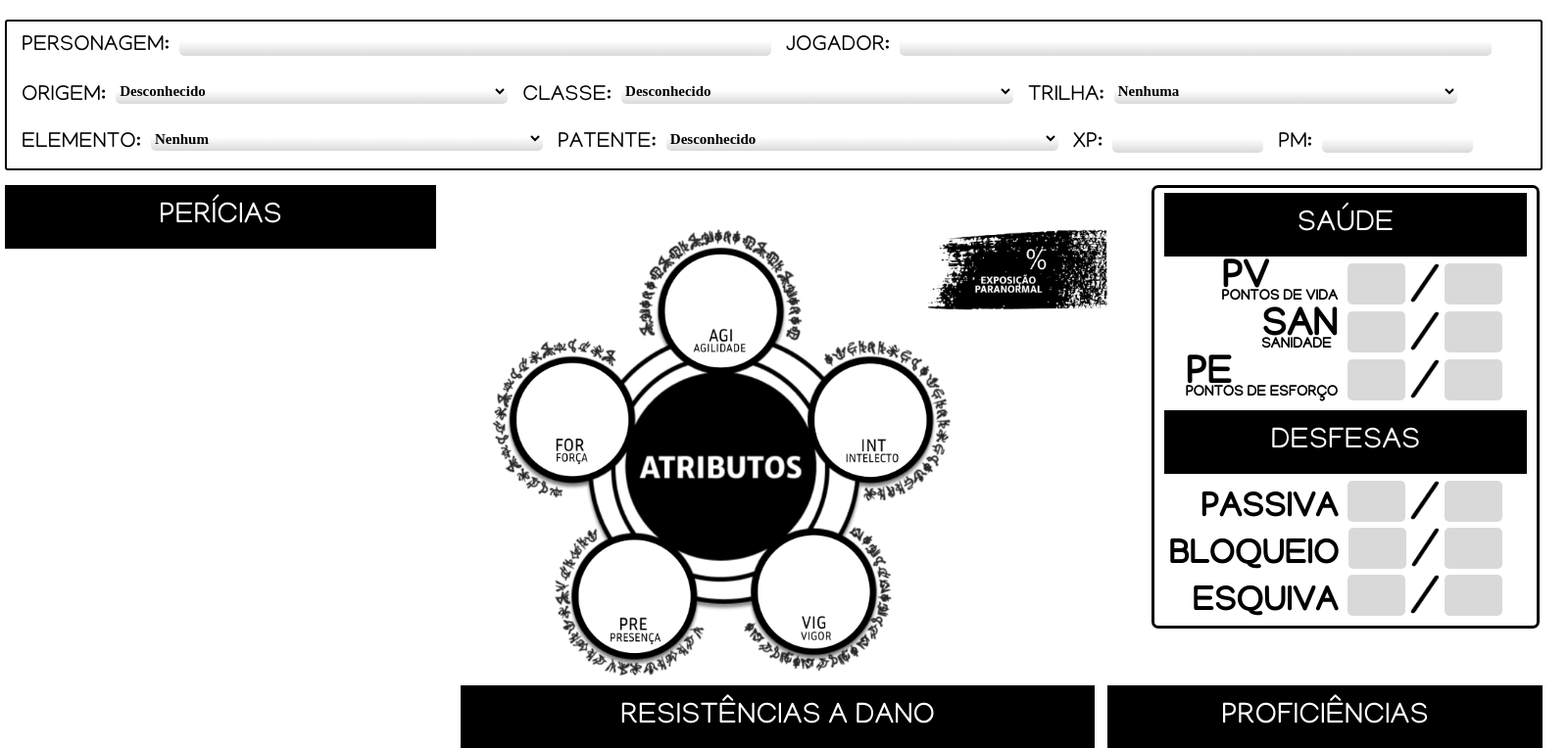
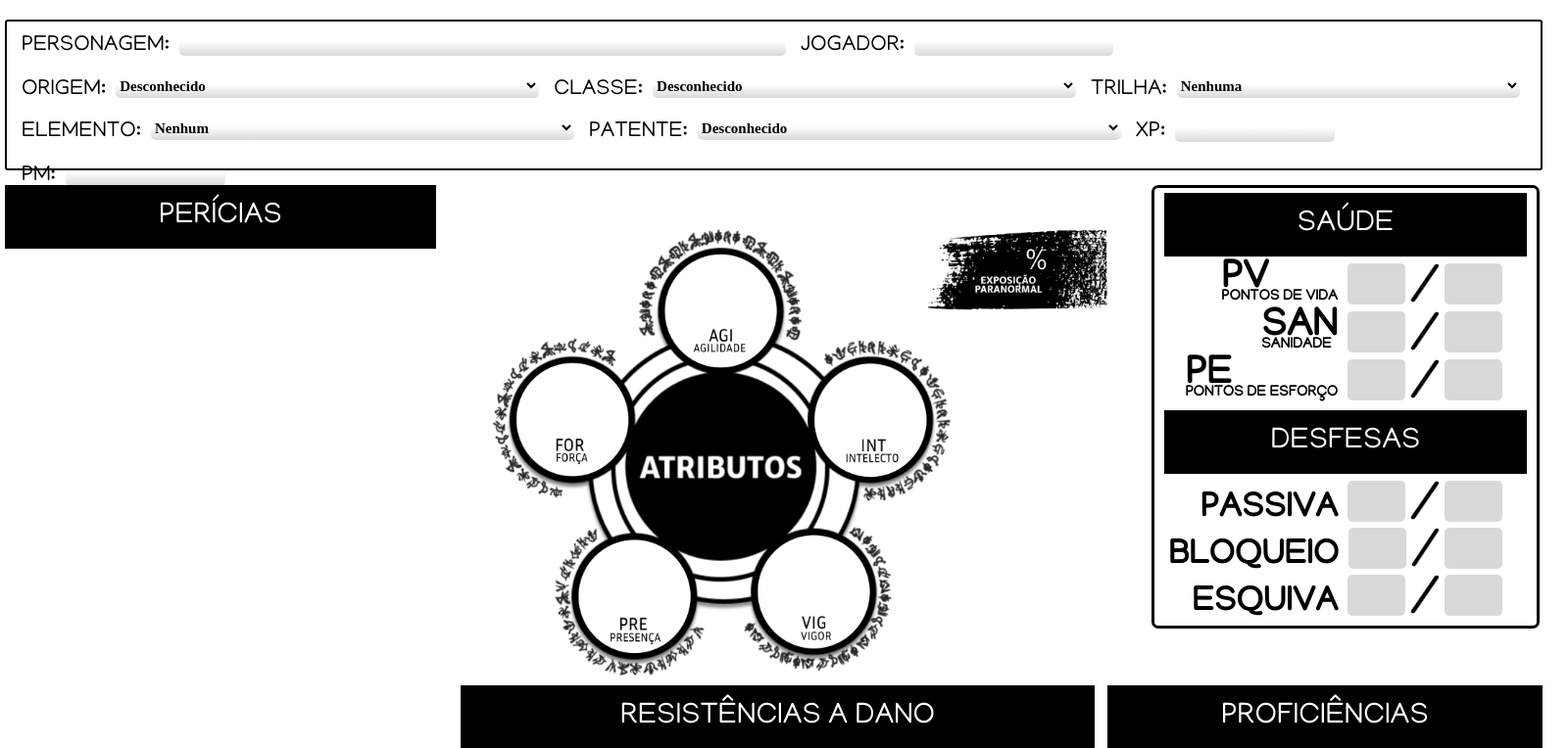
Before and after one commit to AmandaTSantos18/projeto-rpg, a PHP site: page /ficha.html in a window 1600 px wide. Shown: the top 764 px of the page at 98% size. Run offline with PHP 8.4, Linux system fonts and the light colour scheme; some web fonts are replaced.

Commit message:
Update estiloficha.css

```diff
--- a/css/estiloficha.css
+++ b/css/estiloficha.css
@@ -53,17 +53,12 @@ body
 
 .pe
 {
-    width: 600px;
-}
-
-.jog
-{
-    width: 600px;
+    width: 615px;
 }
 
 .ori
 {
-    width: 400px;
+    width: 432px;
 }
 
 .tri
@@ -71,9 +66,14 @@ body
     width: 350px;
 }
 
+.ele
+{
+    width: 397px;
+}
+
 .pm
 {
-    width: 150px;
+    width: 159px;
 }
 
 .pericias
```
